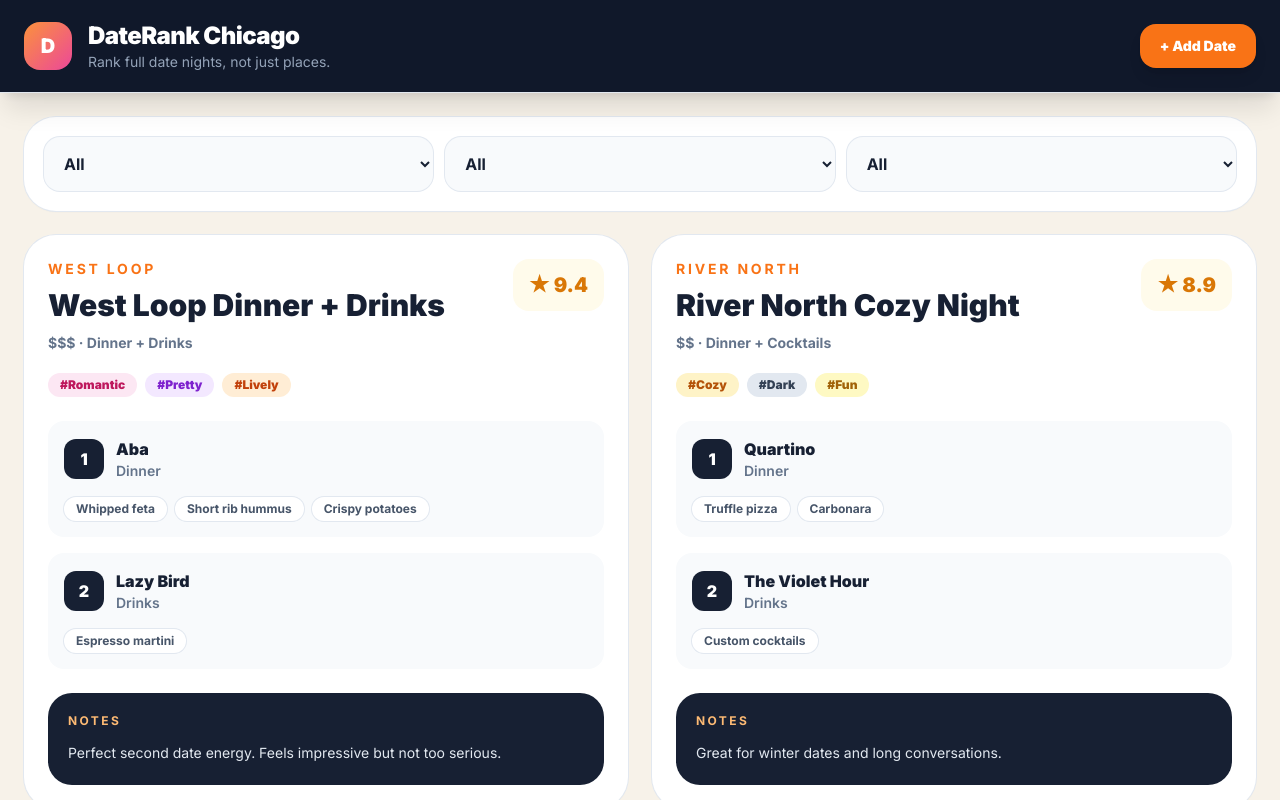
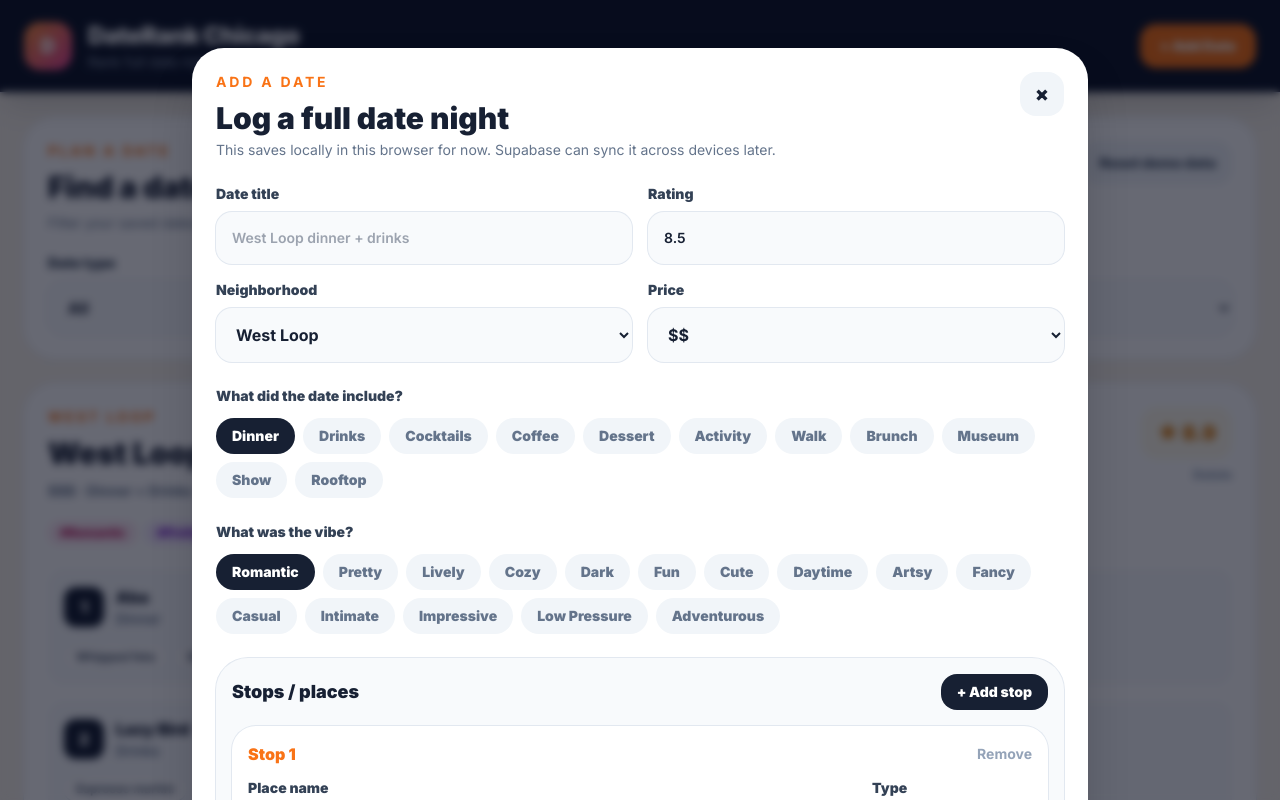
Before and after one commit to jdugar-beep/its.a.date.v3, a React (Vite) app: page / in a window 1280 px wide. Both pictures are taken after a click on the button "+ Add Date". Shown: the top 800 px of the page. Built offline with nearby package versions, Linux system fonts and the light colour scheme.

Commit message:
Update App.jsx

```diff
--- a/src/App.jsx
+++ b/src/App.jsx
@@ -1,6 +1,8 @@
-import React, { useMemo, useState } from "react";
+import React, { useEffect, useMemo, useState } from "react";
 
-const places = [
+const STORAGE_KEY = "daterank_chicago_dates_v1";
+
+const starterDates = [
   {
     id: "aba-lazybird",
     title: "West Loop Dinner + Drinks",
@@ -10,21 +12,11 @@ const places = [
     vibes: ["Romantic", "Pretty", "Lively"],
     rating: 9.4,
     places: [
-      {
-        name: "Aba",
-        type: "Dinner",
-        ordered: ["Whipped feta", "Short rib hummus", "Crispy potatoes"],
+      { name: "Aba", type: "Dinner", ordered: ["Whipped feta", "Short rib hummus", "Crispy potatoes"] },
+      { name: "Lazy Bird", type: "Drinks", ordered: ["Espresso martini"] },
+    ],
+    notes: "Perfect second date energy. Feels impressive but not too serious.",
   },
-      {
-        name: "Lazy Bird",
-        type: "Drinks",
-        ordered: ["Espresso martini"],
-      },
-    ],
-    notes:
-      "Perfect second date energy. Feels impressive but not too serious.",
-  },
-
   {
     id: "quartino-violet",
     title: "River North Cozy Night",
@@ -34,21 +26,11 @@ const places = [
     vibes: ["Cozy", "Dark", "Fun"],
     rating: 8.9,
     places: [
-      {
-        name: "Quartino",
-        type: "Dinner",
-        ordered: ["Truffle pizza", "Carbonara"],
+      { name: "Quartino", type: "Dinner", ordered: ["Truffle pizza", "Carbonara"] },
+      { name: "The Violet Hour", type: "Drinks", ordered: ["Custom cocktails"] },
+    ],
+    notes: "Great for winter dates and long conversations.",
   },
-      {
-        name: "The Violet Hour",
-        type: "Drinks",
-        ordered: ["Custom cocktails"],
-      },
-    ],
-    notes:
-      "Great for winter dates and long conversations.",
-  },
-
   {
     id: "museum-date",
     title: "Cute Day Date",
@@ -58,21 +40,17 @@ const places = [
     vibes: ["Cute", "Daytime", "Artsy"],
     rating: 8.7,
     places: [
-      {
-        name: "Art Institute",
-        type: "Activity",
-        ordered: [],
-      },
-      {
-        name: "Sawada Coffee",
-        type: "Coffee",
-        ordered: ["Military latte"],
-      },
+      { name: "Art Institute", type: "Activity", ordered: [] },
+      { name: "Sawada Coffee", type: "Coffee", ordered: ["Military latte"] },
     ],
-    notes:
-      "Ideal first date because there’s always something to talk about.",
+    notes: "Ideal first date because there’s always something to talk about.",
   },
 ];
+
+const allVibes = ["Romantic", "Pretty", "Lively", "Cozy", "Dark", "Fun", "Cute", "Daytime", "Artsy", "Fancy", "Casual", "Intimate", "Impressive", "Low Pressure", "Adventurous"];
+const allTypes = ["Dinner", "Drinks", "Cocktails", "Coffee", "Dessert", "Activity", "Walk", "Brunch", "Museum", "Show", "Rooftop"];
+const allNeighborhoods = ["West Loop", "River North", "Loop", "Logan Square", "Wicker Park", "Lincoln Park", "Lakeview", "Gold Coast", "Hyde Park", "Andersonville", "Chinatown", "Other"];
+const allPrices = ["$", "$$", "$$$", "$$$$"];
 
 const vibeColors = {
   Romantic: "bg-pink-100 text-pink-700",
@@ -84,186 +62,308 @@ const vibeColors = {
   Cute: "bg-rose-100 text-rose-700",
   Daytime: "bg-sky-100 text-sky-700",
   Artsy: "bg-indigo-100 text-indigo-700",
+  Fancy: "bg-fuchsia-100 text-fuchsia-700",
+  Casual: "bg-green-100 text-green-700",
+  Intimate: "bg-red-100 text-red-700",
+  Impressive: "bg-violet-100 text-violet-700",
+  "Low Pressure": "bg-teal-100 text-teal-700",
+  Adventurous: "bg-lime-100 text-lime-700",
 };
 
+function emptyForm() {
+  return {
+    title: "",
+    neighborhood: "West Loop",
+    price: "$$",
+    dateTypes: ["Dinner"],
+    vibes: ["Romantic"],
+    rating: "8.5",
+    places: [
+      { name: "", type: "Dinner", orderedText: "" },
+      { name: "", type: "Drinks", orderedText: "" },
+    ],
+    notes: "",
+  };
+}
+
 export default function App() {
+  const [dates, setDates] = useState(() => {
+    try {
+      const saved = window.localStorage.getItem(STORAGE_KEY);
+      return saved ? JSON.parse(saved) : starterDates;
+    } catch {
+      return starterDates;
+    }
+  });
+
   const [selectedVibe, setSelectedVibe] = useState("All");
   const [selectedType, setSelectedType] = useState("All");
   const [selectedNeighborhood, setSelectedNeighborhood] = useState("All");
+  const [isModalOpen, setIsModalOpen] = useState(false);
+  const [form, setForm] = useState(emptyForm());
 
-  const vibes = useMemo(
-    () => [
-      "All",
-      ...new Set(places.flatMap((p) => p.vibes)),
-    ],
-    []
-  );
+  useEffect(() => {
+    window.localStorage.setItem(STORAGE_KEY, JSON.stringify(dates));
+  }, [dates]);
 
-  const types = useMemo(
-    () => [
-      "All",
-      ...new Set(places.flatMap((p) => p.dateTypes)),
-    ],
-    []
-  );
+  const vibes = useMemo(() => ["All", ...new Set(dates.flatMap((p) => p.vibes))], [dates]);
+  const types = useMemo(() => ["All", ...new Set(dates.flatMap((p) => p.dateTypes))], [dates]);
+  const neighborhoods = useMemo(() => ["All", ...new Set(dates.map((p) => p.neighborhood))], [dates]);
 
-  const neighborhoods = useMemo(
-    () => [
-      "All",
-      ...new Set(places.map((p) => p.neighborhood)),
-    ],
-    []
-  );
-
-  const filtered = places.filter((date) => {
+  const filtered = dates.filter((date) => {
     return (
-      (selectedVibe === "All" ||
-        date.vibes.includes(selectedVibe)) &&
-      (selectedType === "All" ||
-        date.dateTypes.includes(selectedType)) &&
-      (selectedNeighborhood === "All" ||
-        date.neighborhood === selectedNeighborhood)
+      (selectedVibe === "All" || date.vibes.includes(selectedVibe)) &&
+      (selectedType === "All" || date.dateTypes.includes(selectedType)) &&
+      (selectedNeighborhood === "All" || date.neighborhood === selectedNeighborhood)
     );
   });
+
+  function toggleArrayValue(field, value) {
+    setForm((prev) => {
+      const exists = prev[field].includes(value);
+      const next = exists ? prev[field].filter((item) => item !== value) : [...prev[field], value];
+      return { ...prev, [field]: next.length ? next : [value] };
+    });
+  }
+
+  function updatePlace(index, field, value) {
+    setForm((prev) => ({
+      ...prev,
+      places: prev.places.map((place, i) => (i === index ? { ...place, [field]: value } : place)),
+    }));
+  }
+
+  function addStop() {
+    setForm((prev) => ({
+      ...prev,
+      places: [...prev.places, { name: "", type: "Activity", orderedText: "" }],
+    }));
+  }
+
+  function removeStop(index) {
+    setForm((prev) => ({
+      ...prev,
+      places: prev.places.length === 1 ? prev.places : prev.places.filter((_, i) => i !== index),
+    }));
+  }
+
+  function submitDate(e) {
+    e.preventDefault();
+    const cleanPlaces = form.places
+      .filter((place) => place.name.trim())
+      .map((place) => ({
+        name: place.name.trim(),
+        type: place.type,
+        ordered: place.orderedText.split(",").map((item) => item.trim()).filter(Boolean),
+      }));
+
+    const newDate = {
+      id: `${Date.now()}`,
+      title: form.title.trim() || "Untitled Date Night",
+      neighborhood: form.neighborhood,
+      price: form.price,
+      dateTypes: form.dateTypes,
+      vibes: form.vibes,
+      rating: Number(form.rating) || 8,
+      places: cleanPlaces.length ? cleanPlaces : [{ name: "TBD", type: "Activity", ordered: [] }],
+      notes: form.notes.trim() || "No notes yet.",
+    };
+
+    setDates((prev) => [newDate, ...prev]);
+    setForm(emptyForm());
+    setIsModalOpen(false);
+  }
+
+  function deleteDate(id) {
+    setDates((prev) => prev.filter((date) => date.id !== id));
+  }
+
+  function resetDemoData() {
+    setDates(starterDates);
+    window.localStorage.setItem(STORAGE_KEY, JSON.stringify(starterDates));
+  }
 
   return (
     <div className="min-h-screen bg-[#f7f2e9] text-[#172033]">
       <header className="sticky top-0 z-50 border-b border-slate-200 bg-[#10182A] px-6 py-5 text-white shadow-xl">
-        <div className="mx-auto flex max-w-7xl items-center justify-between">
+        <div className="mx-auto flex max-w-7xl items-center justify-between gap-4">
           <div className="flex items-center gap-4">
-            <div className="grid h-12 w-12 place-items-center rounded-2xl bg-gradient-to-br from-orange-400 to-pink-500 text-xl font-black">
-              D
-            </div>
-
+            <div className="grid h-12 w-12 place-items-center rounded-2xl bg-gradient-to-br from-orange-400 to-pink-500 text-xl font-black">D</div>
             <div>
-              <h1 className="text-2xl font-black tracking-tight">
-                DateRank Chicago
-              </h1>
-
-              <p className="text-sm text-slate-400">
-                Rank full date nights, not just places.
-              </p>
+              <h1 className="text-2xl font-black tracking-tight">DateRank Chicago</h1>
+              <p className="text-sm text-slate-400">Rank full date nights, not just places.</p>
             </div>
           </div>
-
-          <button className="rounded-2xl bg-orange-500 px-5 py-3 text-sm font-black text-white shadow-lg">
+          <button onClick={() => setIsModalOpen(true)} className="rounded-2xl bg-orange-500 px-5 py-3 text-sm font-black text-white shadow-lg hover:bg-orange-600">
             + Add Date
           </button>
         </div>
       </header>
 
       <main className="mx-auto max-w-7xl p-6">
-        <div className="mb-6 rounded-[2rem] bg-white p-5 shadow-sm ring-1 ring-slate-200">
-          <div className="grid gap-3 md:grid-cols-3">
-            <select
-              value={selectedType}
-              onChange={(e) =>
-                setSelectedType(e.target.value)
-              }
-              className="rounded-2xl bg-slate-50 px-4 py-4 font-bold ring-1 ring-slate-200"
-            >
-              {types.map((type) => (
-                <option key={type}>{type}</option>
+        <section className="mb-6 rounded-[2rem] bg-white p-6 shadow-sm ring-1 ring-slate-200">
+          <div className="flex flex-col justify-between gap-4 md:flex-row md:items-start">
+            <div>
+              <p className="text-sm font-bold uppercase tracking-[0.2em] text-orange-500">Plan a date</p>
+              <h2 className="mt-2 text-3xl font-black">Find a date night that matches the vibe</h2>
+              <p className="mt-2 text-sm text-slate-500">Filter your saved dates by activity, neighborhood, and vibe to get matching options.</p>
+            </div>
+            <button onClick={resetDemoData} className="rounded-2xl bg-slate-100 px-4 py-3 text-sm font-black text-slate-600 hover:bg-slate-200">
+              Reset demo data
+            </button>
+          </div>
+          <div className="mt-5 grid gap-3 md:grid-cols-3">
+            <Select label="Date type" value={selectedType} onChange={setSelectedType} options={types} />
+            <Select label="Neighborhood" value={selectedNeighborhood} onChange={setSelectedNeighborhood} options={neighborhoods} />
+            <Select label="Vibe" value={selectedVibe} onChange={setSelectedVibe} options={vibes} />
+          </div>
+        </section>
+
+        {filtered.length === 0 ? (
+          <div className="rounded-[2rem] bg-white p-10 text-center shadow-sm ring-1 ring-slate-200">
+            <h3 className="text-2xl font-black">No matching dates yet</h3>
+            <p className="mt-2 text-slate-500">Try different filters or add a new date with those attributes.</p>
+          </div>
+        ) : (
+          <div className="grid gap-6 lg:grid-cols-2">
+            {filtered.map((date) => <DateCard key={date.id} date={date} onDelete={deleteDate} />)}
+          </div>
+        )}
+      </main>
+
+      {isModalOpen && (
+        <div className="fixed inset-0 z-[100] overflow-y-auto bg-slate-950/60 p-4 backdrop-blur-sm">
+          <form onSubmit={submitDate} className="mx-auto my-8 max-w-4xl rounded-[2rem] bg-white p-6 shadow-2xl">
+            <div className="mb-6 flex items-start justify-between gap-4">
+              <div>
+                <p className="text-sm font-bold uppercase tracking-[0.2em] text-orange-500">Add a date</p>
+                <h2 className="mt-2 text-3xl font-black">Log a full date night</h2>
+                <p className="mt-1 text-sm text-slate-500">This saves locally in this browser for now. Supabase can sync it across devices later.</p>
+              </div>
+              <button type="button" onClick={() => setIsModalOpen(false)} className="grid h-11 w-11 place-items-center rounded-2xl bg-slate-100 text-xl font-black hover:bg-slate-200">×</button>
+            </div>
+
+            <div className="grid gap-4 md:grid-cols-2">
+              <Field label="Date title" value={form.title} onChange={(value) => setForm({ ...form, title: value })} placeholder="West Loop dinner + drinks" />
+              <Field label="Rating" value={form.rating} onChange={(value) => setForm({ ...form, rating: value })} placeholder="9.2" />
+              <Select label="Neighborhood" value={form.neighborhood} onChange={(value) => setForm({ ...form, neighborhood: value })} options={allNeighborhoods} />
+              <Select label="Price" value={form.price} onChange={(value) => setForm({ ...form, price: value })} options={allPrices} />
+            </div>
+
+            <ChipSection title="What did the date include?" options={allTypes} selected={form.dateTypes} onToggle={(value) => toggleArrayValue("dateTypes", value)} />
+            <ChipSection title="What was the vibe?" options={allVibes} selected={form.vibes} onToggle={(value) => toggleArrayValue("vibes", value)} />
+
+            <div className="mt-6 rounded-[2rem] bg-slate-50 p-4 ring-1 ring-slate-200">
+              <div className="mb-4 flex items-center justify-between">
+                <h3 className="text-lg font-black">Stops / places</h3>
+                <button type="button" onClick={addStop} className="rounded-2xl bg-[#172033] px-4 py-2 text-sm font-black text-white">+ Add stop</button>
+              </div>
+              <div className="space-y-4">
+                {form.places.map((place, index) => (
+                  <div key={index} className="rounded-3xl bg-white p-4 ring-1 ring-slate-200">
+                    <div className="mb-3 flex items-center justify-between">
+                      <span className="font-black text-orange-500">Stop {index + 1}</span>
+                      <button type="button" onClick={() => removeStop(index)} className="text-sm font-bold text-slate-400 hover:text-red-500">Remove</button>
+                    </div>
+                    <div className="grid gap-3 md:grid-cols-[1fr_160px]">
+                      <Field label="Place name" value={place.name} onChange={(value) => updatePlace(index, "name", value)} placeholder="Aba" />
+                      <Select label="Type" value={place.type} onChange={(value) => updatePlace(index, "type", value)} options={allTypes} />
+                    </div>
+                    <Field label="What did you order / do?" value={place.orderedText} onChange={(value) => updatePlace(index, "orderedText", value)} placeholder="Whipped feta, espresso martini, walk by the river" />
+                  </div>
                 ))}
-            </select>
-
-            <select
-              value={selectedNeighborhood}
-              onChange={(e) =>
-                setSelectedNeighborhood(e.target.value)
-              }
-              className="rounded-2xl bg-slate-50 px-4 py-4 font-bold ring-1 ring-slate-200"
-            >
-              {neighborhoods.map((n) => (
-                <option key={n}>{n}</option>
-              ))}
-            </select>
-
-            <select
-              value={selectedVibe}
-              onChange={(e) =>
-                setSelectedVibe(e.target.value)
-              }
-              className="rounded-2xl bg-slate-50 px-4 py-4 font-bold ring-1 ring-slate-200"
-            >
-              {vibes.map((vibe) => (
-                <option key={vibe}>{vibe}</option>
-              ))}
-            </select>
               </div>
             </div>
 
-        <div className="grid gap-6 lg:grid-cols-2">
-          {filtered.map((date) => (
-            <div
-              key={date.id}
-              className="rounded-[2rem] bg-white p-6 shadow-sm ring-1 ring-slate-200"
-            >
+            <label className="mt-5 block">
+              <span className="mb-2 block text-sm font-black text-slate-700">Notes</span>
+              <textarea value={form.notes} onChange={(e) => setForm({ ...form, notes: e.target.value })} placeholder="What made this date good? Who is it best for? Any watch-outs?" className="min-h-28 w-full rounded-2xl bg-slate-50 px-4 py-3 text-sm outline-none ring-1 ring-slate-200 focus:ring-2 focus:ring-orange-400" />
+            </label>
+
+            <div className="mt-6 flex flex-col gap-3 sm:flex-row sm:justify-end">
+              <button type="button" onClick={() => setIsModalOpen(false)} className="rounded-2xl bg-slate-100 px-6 py-3 font-black text-slate-600 hover:bg-slate-200">Cancel</button>
+              <button type="submit" className="rounded-2xl bg-orange-500 px-6 py-3 font-black text-white shadow-lg shadow-orange-200 hover:bg-orange-600">Add date to list</button>
+            </div>
+          </form>
+        </div>
+      )}
+    </div>
+  );
+}
+
+function Select({ label, value, onChange, options }) {
+  return (
+    <label className="block">
+      <span className="mb-2 block text-sm font-black text-slate-700">{label}</span>
+      <select value={value} onChange={(e) => onChange(e.target.value)} className="w-full rounded-2xl bg-slate-50 px-4 py-4 font-bold outline-none ring-1 ring-slate-200 focus:ring-2 focus:ring-orange-400">
+        {options.map((option) => <option key={option}>{option}</option>)}
+      </select>
+    </label>
+  );
+}
+
+function Field({ label, value, onChange, placeholder }) {
+  return (
+    <label className="block">
+      <span className="mb-2 block text-sm font-black text-slate-700">{label}</span>
+      <input value={value} onChange={(e) => onChange(e.target.value)} placeholder={placeholder} className="w-full rounded-2xl bg-slate-50 px-4 py-4 text-sm font-semibold outline-none ring-1 ring-slate-200 focus:ring-2 focus:ring-orange-400" />
+    </label>
+  );
+}
+
+function ChipSection({ title, options, selected, onToggle }) {
+  return (
+    <div className="mt-6">
+      <h3 className="mb-3 text-sm font-black text-slate-700">{title}</h3>
+      <div className="flex flex-wrap gap-2">
+        {options.map((option) => {
+          const active = selected.includes(option);
+          return (
+            <button key={option} type="button" onClick={() => onToggle(option)} className={`rounded-full px-4 py-2 text-sm font-black transition ${active ? "bg-[#172033] text-white" : "bg-slate-100 text-slate-500 hover:bg-slate-200"}`}>
+              {option}
+            </button>
+          );
+        })}
+      </div>
+    </div>
+  );
+}
+
+function DateCard({ date, onDelete }) {
+  return (
+    <div className="rounded-[2rem] bg-white p-6 shadow-sm ring-1 ring-slate-200">
       <div className="flex items-start justify-between gap-4">
         <div>
-                  <p className="text-sm font-bold uppercase tracking-[0.2em] text-orange-500">
-                    {date.neighborhood}
-                  </p>
-
-                  <h2 className="mt-2 text-3xl font-black leading-tight">
-                    {date.title}
-                  </h2>
-
-                  <p className="mt-2 text-sm font-bold text-slate-500">
-                    {date.price} ·{" "}
-                    {date.dateTypes.join(" + ")}
-                  </p>
+          <p className="text-sm font-bold uppercase tracking-[0.2em] text-orange-500">{date.neighborhood}</p>
+          <h2 className="mt-2 text-3xl font-black leading-tight">{date.title}</h2>
+          <p className="mt-2 text-sm font-bold text-slate-500">{date.price} · {date.dateTypes.join(" + ")}</p>
         </div>
-
-                <div className="rounded-2xl bg-amber-50 px-4 py-3 text-xl font-black text-amber-600">
-                  ★ {date.rating}
+        <div className="flex shrink-0 flex-col items-end gap-2">
+          <div className="rounded-2xl bg-amber-50 px-4 py-3 text-xl font-black text-amber-600">★ {date.rating}</div>
+          <button onClick={() => onDelete(date.id)} className="text-xs font-black text-slate-400 hover:text-red-500">Delete</button>
         </div>
       </div>
 
       <div className="mt-5 flex flex-wrap gap-2">
         {date.vibes.map((vibe) => (
-                  <span
-                    key={vibe}
-                    className={`rounded-full px-3 py-1 text-xs font-black ${
-                      vibeColors[vibe]
-                    }`}
-                  >
-                    #{vibe}
-                  </span>
+          <span key={vibe} className={`rounded-full px-3 py-1 text-xs font-black ${vibeColors[vibe] || "bg-slate-100 text-slate-700"}`}>#{vibe}</span>
         ))}
       </div>
 
       <div className="mt-6 space-y-4">
         {date.places.map((place, idx) => (
-                  <div
-                    key={place.name}
-                    className="rounded-2xl bg-slate-50 p-4"
-                  >
+          <div key={`${place.name}-${idx}`} className="rounded-2xl bg-slate-50 p-4">
             <div className="flex items-center gap-3">
-                      <div className="grid h-10 w-10 place-items-center rounded-xl bg-[#172033] font-black text-white">
-                        {idx + 1}
-                      </div>
-
+              <div className="grid h-10 w-10 place-items-center rounded-xl bg-[#172033] font-black text-white">{idx + 1}</div>
               <div>
-                        <h3 className="font-black">
-                          {place.name}
-                        </h3>
-
-                        <p className="text-sm font-semibold text-slate-500">
-                          {place.type}
-                        </p>
+                <h3 className="font-black">{place.name}</h3>
+                <p className="text-sm font-semibold text-slate-500">{place.type}</p>
               </div>
             </div>
-
             {place.ordered.length > 0 && (
               <div className="mt-4 flex flex-wrap gap-2">
                 {place.ordered.map((item) => (
-                          <span
-                            key={item}
-                            className="rounded-full bg-white px-3 py-1 text-xs font-bold text-slate-600 ring-1 ring-slate-200"
-                          >
-                            {item}
-                          </span>
+                  <span key={item} className="rounded-full bg-white px-3 py-1 text-xs font-bold text-slate-600 ring-1 ring-slate-200">{item}</span>
                 ))}
               </div>
             )}
@@ -272,18 +372,9 @@ export default function App() {
       </div>
 
       <div className="mt-6 rounded-3xl bg-[#172033] p-5 text-white">
-                <p className="text-xs font-bold uppercase tracking-[0.2em] text-orange-300">
-                  Notes
-                </p>
-
-                <p className="mt-3 text-sm leading-6 text-slate-200">
-                  {date.notes}
-                </p>
+        <p className="text-xs font-bold uppercase tracking-[0.2em] text-orange-300">Notes</p>
+        <p className="mt-3 text-sm leading-6 text-slate-200">{date.notes}</p>
       </div>
-            </div>
-          ))}
-        </div>
-      </main>
     </div>
   );
 }
```
Lines whose indentation alone changed are shown as unchanged.
